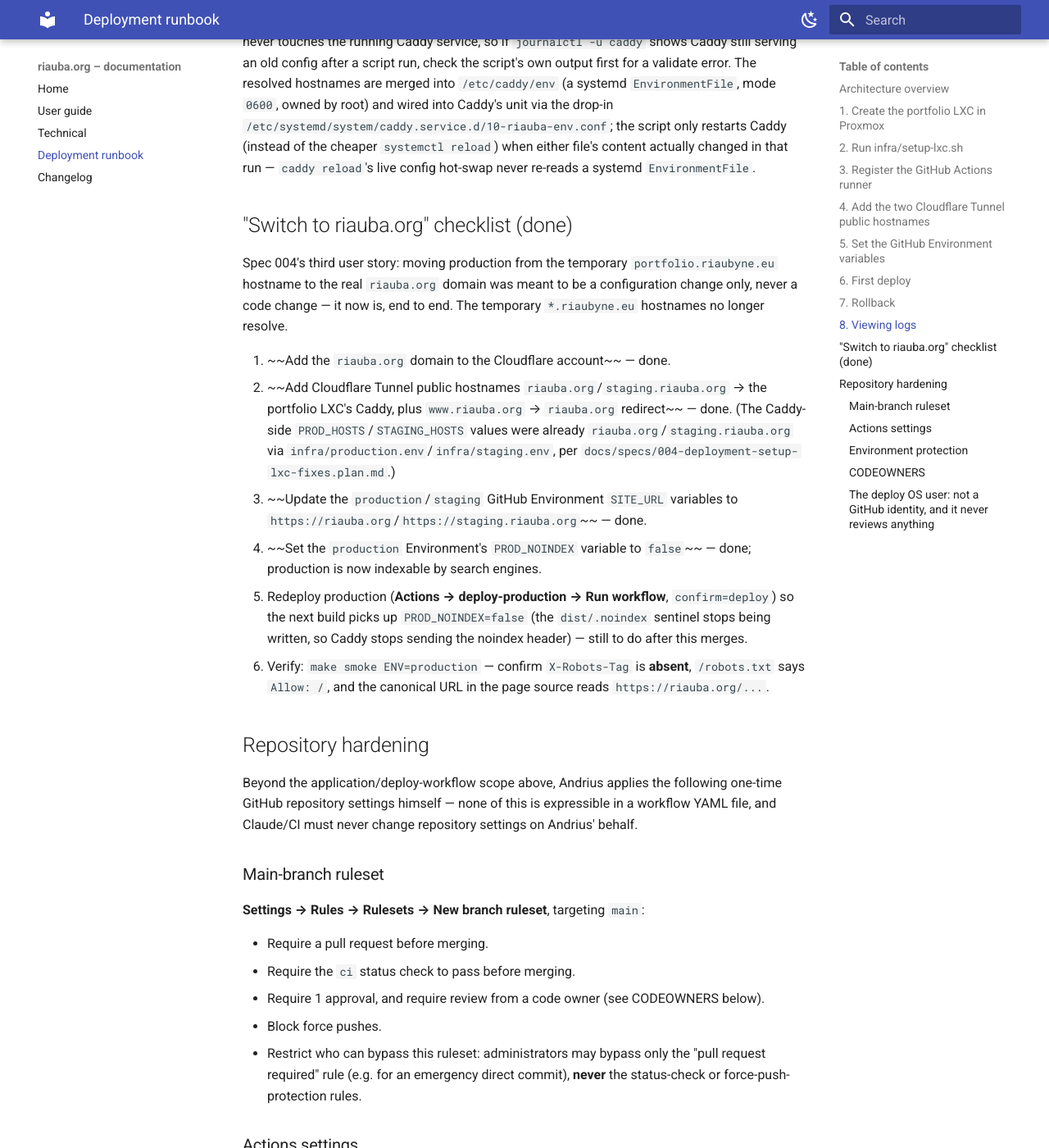
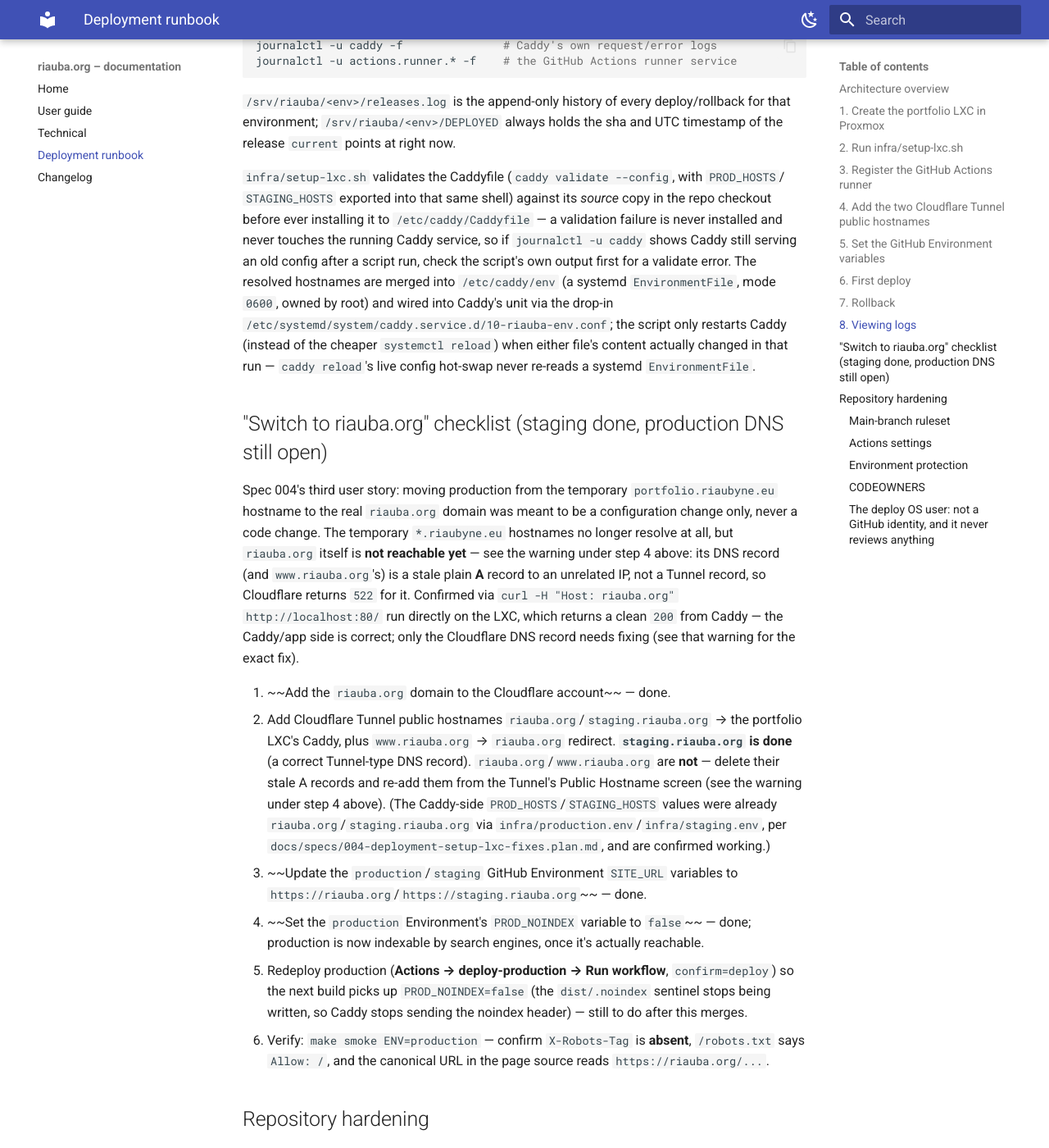
Before and after one commit to asas1313/riauba-portfolio, an MkDocs documentation site: the page built from docs/technical/runbook.md, in a window 1280 px wide and 1400 px high, scrolled down 4411 px. Shown: the whole window at 82% size. Built offline with MkDocs 1.6.1 and Material for MkDocs 9.7.7, drawn with Linux system fonts in a browser that asks for light colours; some of the changed text lies outside the part shown.

Commit message:
docs(004): record that riauba.org's DNS record, not Caddy, is broken
Corrects the runbook's "Switch to riauba.org" checklist, which I'd
marked fully done based on an unverified assumption. Confirmed instead,
via curl -H "Host: riauba.org" http://localhost:80/ run directly on
the LXC (clean 200 from Caddy) vs. the public https://riauba.org/
(Cloudflare 522): PROD_HOSTS/Caddy are correct, but riauba.org's and
www.riauba.org's DNS records are stale plain A records to an unrelated
IP rather than Tunnel records, unlike the already-correct
staging.riauba.org. Cloudflare DNS needs a manual fix; nothing in this
repo can resolve it.

Co-Authored-By: Claude Sonnet 5 <noreply@anthropic.com>

```diff
--- a/docs/technical/runbook.md
+++ b/docs/technical/runbook.md
@@ -115,9 +115,21 @@ homelab services), add two public hostnames pointing at this LXC's Caddy (port 8
 
 Both hostnames point at the *same* Caddy instance — `infra/Caddyfile`'s two site blocks
 (addressed by `PROD_HOSTS`/`STAGING_HOSTS`) tell it apart by the `Host` header, routing each to
-its own environment's `current` directory. (This cutover is done: the original temporary
-`portfolio.riaubyne.eu`/`portfolio-staging.riaubyne.eu` hostnames from spec 004's initial
-rollout no longer resolve — see "Switch to riauba.org", below.)
+its own environment's `current` directory. The original temporary `portfolio.riaubyne.eu`/
+`portfolio-staging.riaubyne.eu` hostnames from spec 004's initial rollout no longer resolve.
+
+!!! warning "riauba.org/www.riauba.org: check the DNS record *type*, not just that a Tunnel hostname exists"
+    `staging.riauba.org` is correctly a **Tunnel**-type DNS record. The apex `riauba.org` (and
+    `www.riauba.org`) can independently have a leftover plain **A** record (e.g. a registrar's
+    default parking IP) that silently takes precedence even after a Tunnel public hostname entry
+    for the same name is added in the Zero Trust dashboard — Cloudflare does not always overwrite
+    an existing conflicting record. Symptom: Cloudflare returns `522` (connection timed out) for
+    `riauba.org` while `curl -H "Host: riauba.org" http://localhost:80/` run directly on the LXC
+    returns a clean `200` from Caddy — i.e. Caddy is fine, the DNS record just never routes
+    through the Tunnel. Fix: in the DNS tab (not just Zero Trust → Tunnels → Public Hostname),
+    delete the stale A record for `riauba.org`/`www.riauba.org` and re-add the hostname from the
+    Tunnel's Public Hostname screen so Cloudflare creates the correct Tunnel-type record, same as
+    `staging.riauba.org`'s.
 
 ## 5. Set the GitHub Environment variables
 
@@ -184,22 +196,30 @@ owned by root) and wired into Caddy's unit via the drop-in
 of the cheaper `systemctl reload`) when either file's content actually changed in that run —
 `caddy reload`'s live config hot-swap never re-reads a systemd `EnvironmentFile`.
 
-## "Switch to riauba.org" checklist (done)
+## "Switch to riauba.org" checklist (staging done, production DNS still open)
 
 Spec 004's third user story: moving production from the temporary `portfolio.riaubyne.eu`
 hostname to the real `riauba.org` domain was meant to be a configuration change only, never a
-code change — it now is, end to end. The temporary `*.riaubyne.eu` hostnames no longer resolve.
+code change. The temporary `*.riaubyne.eu` hostnames no longer resolve at all, but `riauba.org`
+itself is **not reachable yet** — see the warning under step 4 above: its DNS record (and
+`www.riauba.org`'s) is a stale plain **A** record to an unrelated IP, not a Tunnel record, so
+Cloudflare returns `522` for it. Confirmed via `curl -H "Host: riauba.org"
+http://localhost:80/` run directly on the LXC, which returns a clean `200` from Caddy — the
+Caddy/app side is correct; only the Cloudflare DNS record needs fixing (see that warning for the
+exact fix).
 
 1. ~~Add the `riauba.org` domain to the Cloudflare account~~ — done.
-2. ~~Add Cloudflare Tunnel public hostnames `riauba.org`/`staging.riauba.org` → the portfolio
-   LXC's Caddy, plus `www.riauba.org` → `riauba.org` redirect~~ — done. (The Caddy-side
-   `PROD_HOSTS`/`STAGING_HOSTS` values were already `riauba.org`/`staging.riauba.org` via
-   `infra/production.env`/`infra/staging.env`, per
-   `docs/specs/004-deployment-setup-lxc-fixes.plan.md`.)
+2. Add Cloudflare Tunnel public hostnames `riauba.org`/`staging.riauba.org` → the portfolio
+   LXC's Caddy, plus `www.riauba.org` → `riauba.org` redirect. **`staging.riauba.org` is done**
+   (a correct Tunnel-type DNS record). `riauba.org`/`www.riauba.org` are **not** — delete their
+   stale A records and re-add them from the Tunnel's Public Hostname screen (see the warning
+   under step 4 above). (The Caddy-side `PROD_HOSTS`/`STAGING_HOSTS` values were already
+   `riauba.org`/`staging.riauba.org` via `infra/production.env`/`infra/staging.env`, per
+   `docs/specs/004-deployment-setup-lxc-fixes.plan.md`, and are confirmed working.)
 3. ~~Update the `production`/`staging` GitHub Environment `SITE_URL` variables to
    `https://riauba.org`/`https://staging.riauba.org`~~ — done.
 4. ~~Set the `production` Environment's `PROD_NOINDEX` variable to `false`~~ — done; production
-   is now indexable by search engines.
+   is now indexable by search engines, once it's actually reachable.
 5. Redeploy production (**Actions → deploy-production → Run workflow**, `confirm=deploy`) so the
    next build picks up `PROD_NOINDEX=false` (the `dist/.noindex` sentinel stops being written, so
    Caddy stops sending the noindex header) — still to do after this merges.
```
